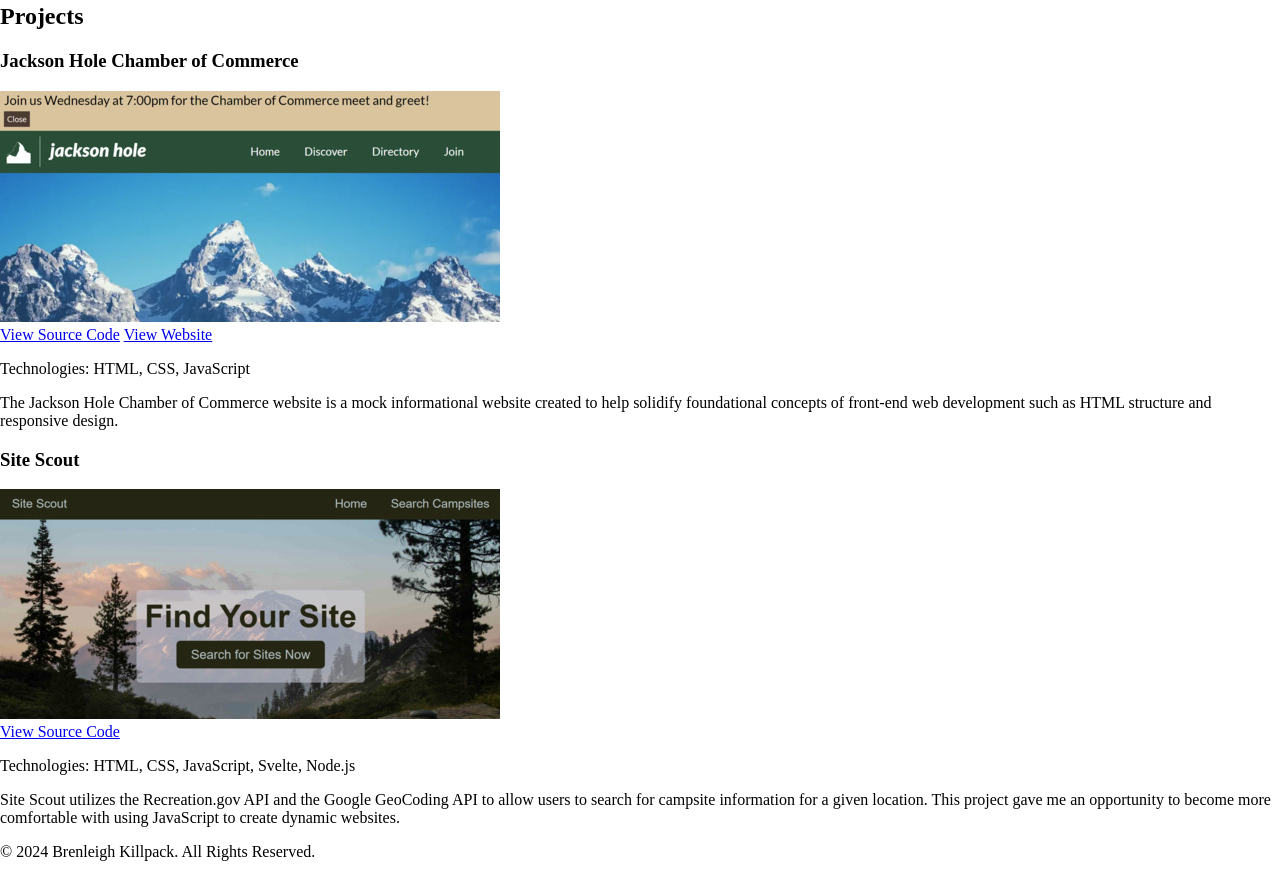
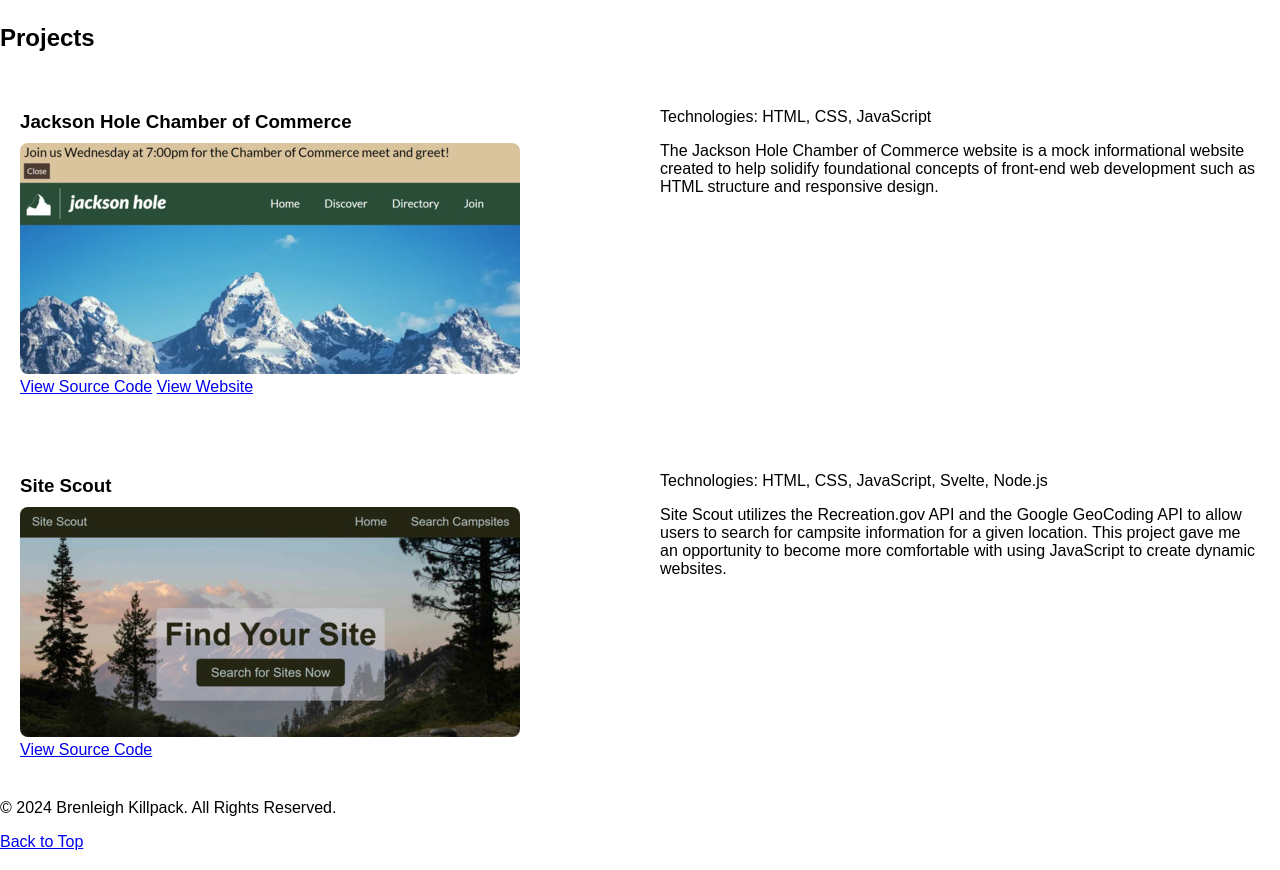
Before and after one commit to bkill16/cse290, a plain HTML site: page index.html in a window 1280 px wide. Shown: the part 660-1530 px from the top of the page. Drawn offline with Linux system fonts and the light colour scheme.

Commit message:
feat: project section layout

```diff
--- a/styles.css
+++ b/styles.css
@@ -1,6 +1,8 @@
-body, html {
+body,
+html {
   margin: 0;
   padding: 0;
+  font-family: Arial, Helvetica, sans-serif;
 }
 
 /* Header Styles */
@@ -34,9 +36,7 @@ nav ul li a {
 
 /* Hero Styles */
 
-
 /* About Section Styles */
-
 
 /* Skills Section Styles */
 #skills {
@@ -67,6 +67,37 @@ nav ul li a {
 }
 
 /* Project Section Styles */
+.project-card {
+  display: flex;
+  flex-direction: row;
+  justify-content: space-between;
+  padding: 20px;
+  margin-bottom: 20px;
+  border-radius: 8px;
+}
 
+.project-card .left {
+  flex: 1;
+  padding-right: 20px;
+}
+
+.project-card .right {
+  flex: 1;
+  padding-left: 20px;
+}
+
+.project-card h3 {
+  margin-bottom: 10px;
+}
+
+.project-card img {
+  width: 100%;
+  max-width: 500px;
+  border-radius: 8px;
+}
+
+.project-card .project-links a {
+  display: inline-block;
+}
 
 /* Footer Styles */
```
Lines whose indentation alone changed are shown as unchanged.
